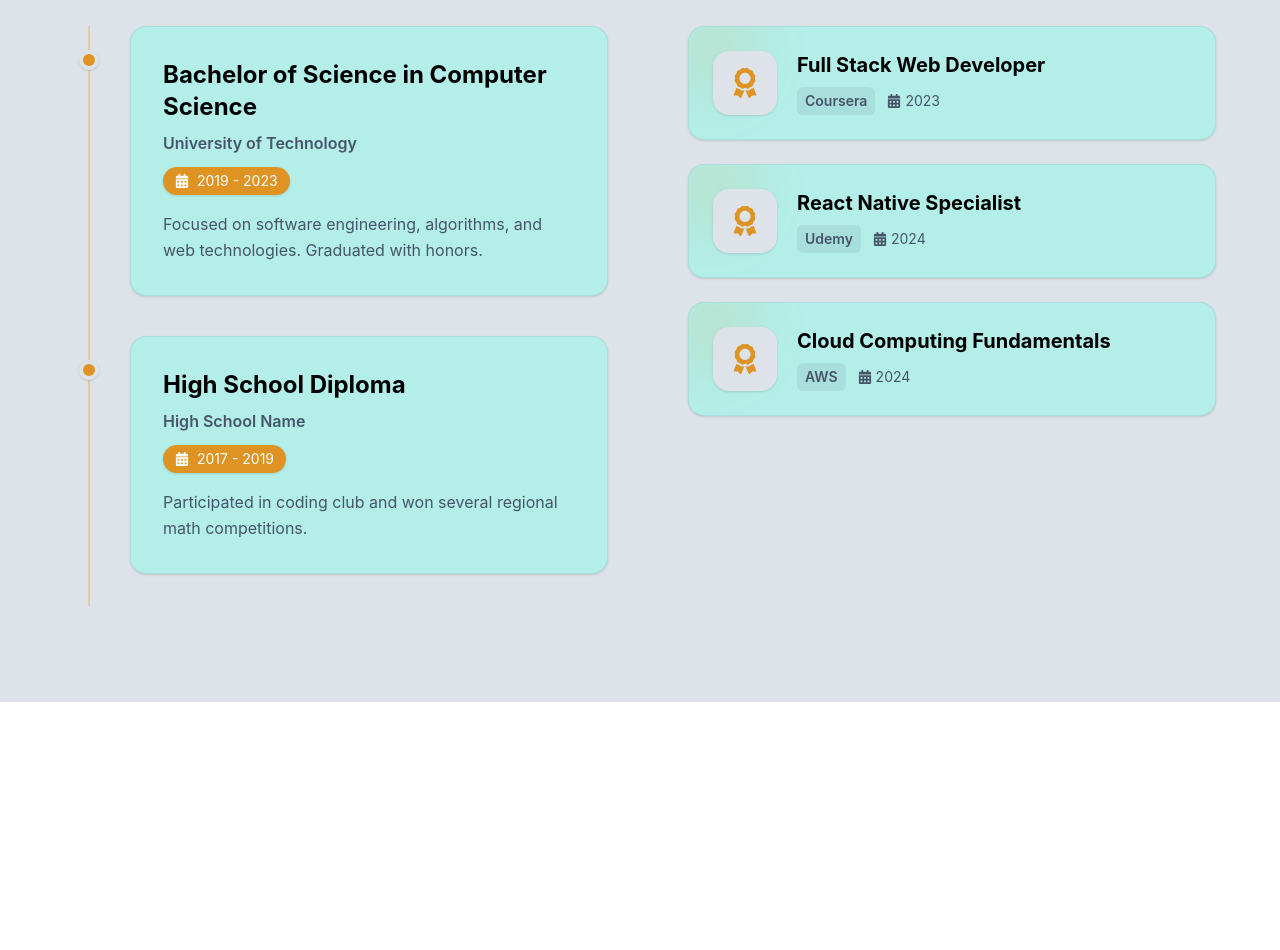
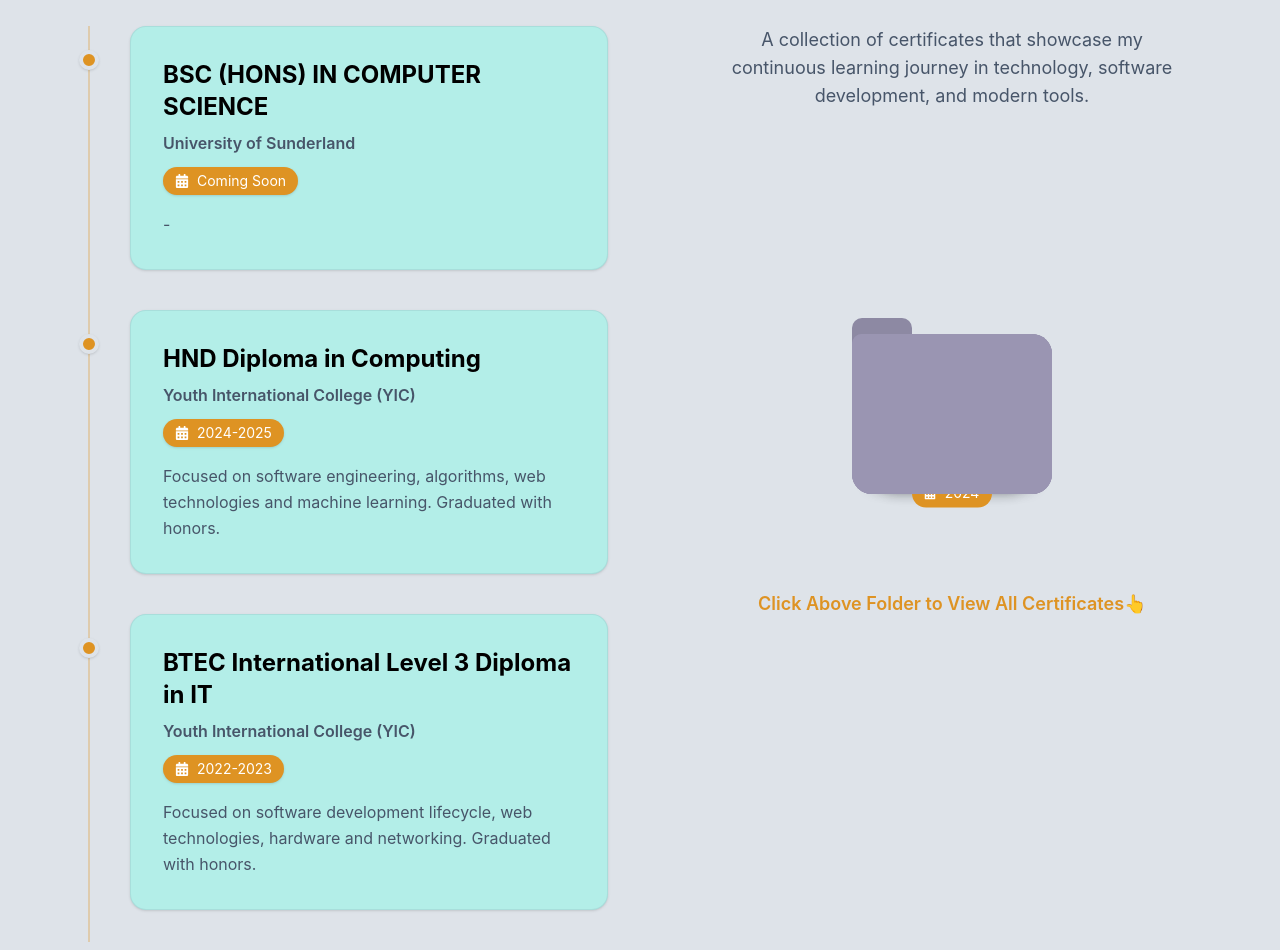
Before and after one commit to ArrMannDev/Arr_Mann_Portfolio, a React (Vite) app: page / in a window 1280 px wide. Shown: the part 2760-3710 px from the top of the page. Before the commit the page ends 3462 px from the top, so only its background shows below. Built offline with nearby package versions, Linux system fonts and the light colour scheme; a web font is replaced by a local one.

Commit message:
add: Certificate Folder UI to Homepage

```diff
--- a/src/components/Educatuion.tsx
+++ b/src/components/Educatuion.tsx
@@ -1,6 +1,7 @@
 import { motion } from "framer-motion";
 import { FaGraduationCap, FaAward, FaCalendarAlt } from "react-icons/fa";
 import type { EducationItem } from "../type/type";
+import Folder from "../ui/Folder";
 
 type CertificateItem = {
   id: number;
@@ -124,37 +125,40 @@
             <h2 className="text-3xl font-bold">Certificates</h2>
           </motion.div>
 
-          <div className="flex flex-col gap-6 ml-0 md:ml-4">
-            {certificatesData.map((cert, index) => (
-              <motion.div
-                key={cert.id}
-                initial={{ opacity: 0, x: 50 }}
-                whileInView={{ opacity: 1, x: 0 }}
-                transition={{ duration: 0.6, delay: index * 0.2 }}
-                viewport={{ once: true }}
-                className="group relative flex items-center gap-5 p-5 md:p-6 bg-(--color-card) rounded-2xl shadow-sm hover:shadow-xl transition-all duration-300 border border-(--color-text-secondary)/10 hover:border-(--color-accent)/50 z-10 overflow-hidden"
-              >
-                {/* Accent glow behind icon */}
-                <div className="absolute -left-6 -top-6 w-24 h-24 bg-(--color-accent)/10 rounded-full blur-xl group-hover:bg-(--color-accent)/20 transition-all duration-500 -z-10"></div>
-
-                <div className="w-16 h-16 shrink-0 rounded-2xl bg-(--color-bg) flex justify-center items-center group-hover:scale-110 group-hover:rotate-3 transition-all duration-300 shadow-sm">
-                  <FaAward className="text-3xl text-(--color-accent)" />
-                </div>
-                <div>
-                  <h3 className="text-xl font-bold mb-2 group-hover:text-(--color-accent) transition-colors">
+          <div className="flex flex-col justify-center items-center gap-6 ml-0 md:ml-4">
+            <div className="text-center max-w-md">
+              <p className="text-lg text-(--color-text-secondary)">
+                A collection of certificates that showcase my continuous
+                learning journey in technology, software development, and modern
+                tools.
+              </p>
+            </div>
+            <Folder
+              size={2}
+              color="#9a95b2"
+              className="flex justify-center items-center z-10 mt-60 mb-8"
+              items={certificatesData.map((cert) => (
+                <div
+                  key={cert.id}
+                  className="w-full h-full p-2 flex flex-col justify-center items-center text-center bg-(--color-card) rounded-[8px] shadow-md border border-(--color-text-secondary)/20 cursor-default"
+                >
+                  <h3 className="text-[10px] font-bold text-(--color-text) mb-1 leading-tight">
                     {cert.title}
                   </h3>
-                  <div className="flex flex-wrap items-center gap-3 text-sm text-(--color-text-secondary)">
-                    <span className="font-semibold px-2 py-1 bg-(--color-text-secondary)/10 rounded-md">
-                      {cert.issuer}
-                    </span>
-                    <span className="flex items-center gap-1">
-                      <FaCalendarAlt /> {cert.year}
-                    </span>
+                  <p className="text-[8px] text-(--color-accent) font-semibold mb-1">
+                    {cert.issuer}
+                  </p>
+                  <div className="inline-flex items-center gap-1 text-[7px] text-[#ffffff] bg-(--color-accent) px-1.5 py-0.5 rounded-full mt-auto mb-1">
+                    <FaCalendarAlt size={6} />
+                    <span>{cert.year}</span>
                   </div>
                 </div>
-              </motion.div>
-            ))}
+              ))}
+            />
+
+            <div className="text-(--color-accent) text-lg font-semibold mt-20">
+              Click Above Folder to View All Certificates👆
+            </div>
           </div>
         </div>
       </div>
--- a/src/pages/HomePage.tsx
+++ b/src/pages/HomePage.tsx
@@ -12,19 +12,26 @@
   const educationData: EducationItem[] = [
     {
       id: 1,
-      title: "Bachelor of Science in Computer Science",
-      institution: "University of Technology",
-      year: "2019 - 2023",
-      description:
-        "Focused on software engineering, algorithms, and web technologies. Graduated with honors.",
+      title: "BSC (HONS) IN COMPUTER SCIENCE",
+      institution: "University of Sunderland",
+      year: "Coming Soon",
+      description: "-",
     },
     {
       id: 2,
-      title: "High School Diploma",
-      institution: "High School Name",
-      year: "2017 - 2019",
+      title: "HND Diploma in Computing",
+      institution: "Youth International College (YIC)",
+      year: "2024-2025",
       description:
-        "Participated in coding club and won several regional math competitions.",
+        "Focused on software engineering, algorithms, web technologies and machine learning. Graduated with honors.",
+    },
+    {
+      id: 3,
+      title: "BTEC International Level 3 Diploma in IT",
+      institution: "Youth International College (YIC)",
+      year: "2022-2023",
+      description:
+        "Focused on software development lifecycle, web technologies, hardware and networking. Graduated with honors.",
     },
   ];
 
--- /dev/null
+++ b/src/ui/Folder.tsx
@@ -0,0 +1,184 @@
+import React, { useState } from "react";
+
+interface FolderProps {
+  color?: string;
+  size?: number;
+  items?: React.ReactNode[];
+  className?: string;
+}
+
+const darkenColor = (hex: string, percent: number): string => {
+  let color = hex.startsWith("#") ? hex.slice(1) : hex;
+  if (color.length === 3) {
+    color = color
+      .split("")
+      .map((c) => c + c)
+      .join("");
+  }
+  const num = parseInt(color, 16);
+  let r = (num >> 16) & 0xff;
+  let g = (num >> 8) & 0xff;
+  let b = num & 0xff;
+  r = Math.max(0, Math.min(255, Math.floor(r * (1 - percent))));
+  g = Math.max(0, Math.min(255, Math.floor(g * (1 - percent))));
+  b = Math.max(0, Math.min(255, Math.floor(b * (1 - percent))));
+  return (
+    "#" +
+    ((1 << 24) + (r << 16) + (g << 8) + b).toString(16).slice(1).toUpperCase()
+  );
+};
+
+const Folder: React.FC<FolderProps> = ({
+  color = "#5227FF",
+  size = 1,
+  items = [],
+  className = "",
+}) => {
+  const maxItems = 3;
+  const papers = items.slice(0, maxItems);
+  while (papers.length < maxItems) {
+    papers.push(null);
+  }
+
+  const [open, setOpen] = useState(false);
+  const [paperOffsets, setPaperOffsets] = useState<{ x: number; y: number }[]>(
+    Array.from({ length: maxItems }, () => ({ x: 0, y: 0 })),
+  );
+
+  const folderBackColor = darkenColor(color, 0.08);
+  const paper1 = darkenColor("#ffffff", 0.1);
+  const paper2 = darkenColor("#ffffff", 0.05);
+  const paper3 = "#ffffff";
+
+  const handleClick = () => {
+    setOpen((prev) => !prev);
+    if (open) {
+      setPaperOffsets(Array.from({ length: maxItems }, () => ({ x: 0, y: 0 })));
+    }
+  };
+
+  const handlePaperMouseMove = (
+    e: React.MouseEvent<HTMLDivElement, MouseEvent>,
+    index: number,
+  ) => {
+    if (!open) return;
+    const rect = e.currentTarget.getBoundingClientRect();
+    const centerX = rect.left + rect.width / 2;
+    const centerY = rect.top + rect.height / 2;
+    const offsetX = (e.clientX - centerX) * 0.15;
+    const offsetY = (e.clientY - centerY) * 0.15;
+    setPaperOffsets((prev) => {
+      const newOffsets = [...prev];
+      newOffsets[index] = { x: offsetX, y: offsetY };
+      return newOffsets;
+    });
+  };
+
+  const handlePaperMouseLeave = (
+    e: React.MouseEvent<HTMLDivElement, MouseEvent>,
+    index: number,
+  ) => {
+    setPaperOffsets((prev) => {
+      const newOffsets = [...prev];
+      newOffsets[index] = { x: 0, y: 0 };
+      return newOffsets;
+    });
+  };
+
+  const folderStyle: React.CSSProperties = {
+    "--folder-color": color,
+    "--folder-back-color": folderBackColor,
+    "--paper-1": paper1,
+    "--paper-2": paper2,
+    "--paper-3": paper3,
+  } as React.CSSProperties;
+
+  const scaleStyle = { transform: `scale(${size})` };
+
+  const getOpenTransform = (index: number) => {
+    if (index === 0) return "translate(-120%, -70%) rotate(-15deg)";
+    if (index === 1) return "translate(10%, -70%) rotate(15deg)";
+    if (index === 2) return "translate(-50%, -100%) rotate(5deg)";
+    return "";
+  };
+
+  return (
+    <div style={scaleStyle} className={className}>
+      <div
+        className={`group relative transition-all duration-200 ease-in cursor-pointer ${
+          !open ? "hover:-translate-y-2" : ""
+        }`}
+        style={{
+          ...folderStyle,
+          transform: open ? "translateY(-8px)" : undefined,
+        }}
+        onClick={handleClick}
+      >
+        <div
+          className="relative w-[100px] h-[80px] rounded-tl-0 rounded-tr-[10px] rounded-br-[10px] rounded-bl-[10px]"
+          style={{ backgroundColor: folderBackColor }}
+        >
+          <span
+            className="absolute z-0 bottom-[98%] left-0 w-[30px] h-[10px] rounded-tl-[5px] rounded-tr-[5px] rounded-bl-0 rounded-br-0"
+            style={{ backgroundColor: folderBackColor }}
+          ></span>
+          {papers.map((item, i) => {
+            let sizeClasses = "";
+            if (i === 0)
+              sizeClasses = open ? "w-[70%] h-[80%]" : "w-[70%] h-[80%]";
+            if (i === 1)
+              sizeClasses = open ? "w-[80%] h-[80%]" : "w-[80%] h-[70%]";
+            if (i === 2)
+              sizeClasses = open ? "w-[90%] h-[80%]" : "w-[90%] h-[60%]";
+
+            const transformStyle = open
+              ? `${getOpenTransform(i)} translate(${paperOffsets[i].x}px, ${paperOffsets[i].y}px)`
+              : undefined;
+
+            return (
+              <div
+                key={i}
+                onMouseMove={(e) => handlePaperMouseMove(e, i)}
+                onMouseLeave={(e) => handlePaperMouseLeave(e, i)}
+                className={`absolute z-20 bottom-[10%] left-1/2 transition-all duration-300 ease-in-out ${
+                  !open
+                    ? "transform -translate-x-1/2 translate-y-[10%] group-hover:translate-y-0"
+                    : "hover:scale-110"
+                } ${sizeClasses}`}
+                style={{
+                  ...(!open ? {} : { transform: transformStyle }),
+                  backgroundColor: i === 0 ? paper1 : i === 1 ? paper2 : paper3,
+                  borderRadius: "10px",
+                }}
+              >
+                {item}
+              </div>
+            );
+          })}
+          <div
+            className={`absolute z-30 w-full h-full origin-bottom transition-all duration-300 ease-in-out ${
+              !open ? "group-hover:[transform:skew(15deg)_scaleY(0.6)]" : ""
+            }`}
+            style={{
+              backgroundColor: color,
+              borderRadius: "5px 10px 10px 10px",
+              ...(open && { transform: "skew(15deg) scaleY(0.6)" }),
+            }}
+          ></div>
+          <div
+            className={`absolute z-30 w-full h-full origin-bottom transition-all duration-300 ease-in-out ${
+              !open ? "group-hover:[transform:skew(-15deg)_scaleY(0.6)]" : ""
+            }`}
+            style={{
+              backgroundColor: color,
+              borderRadius: "5px 10px 10px 10px",
+              ...(open && { transform: "skew(-15deg) scaleY(0.6)" }),
+            }}
+          ></div>
+        </div>
+      </div>
+    </div>
+  );
+};
+
+export default Folder;
```
